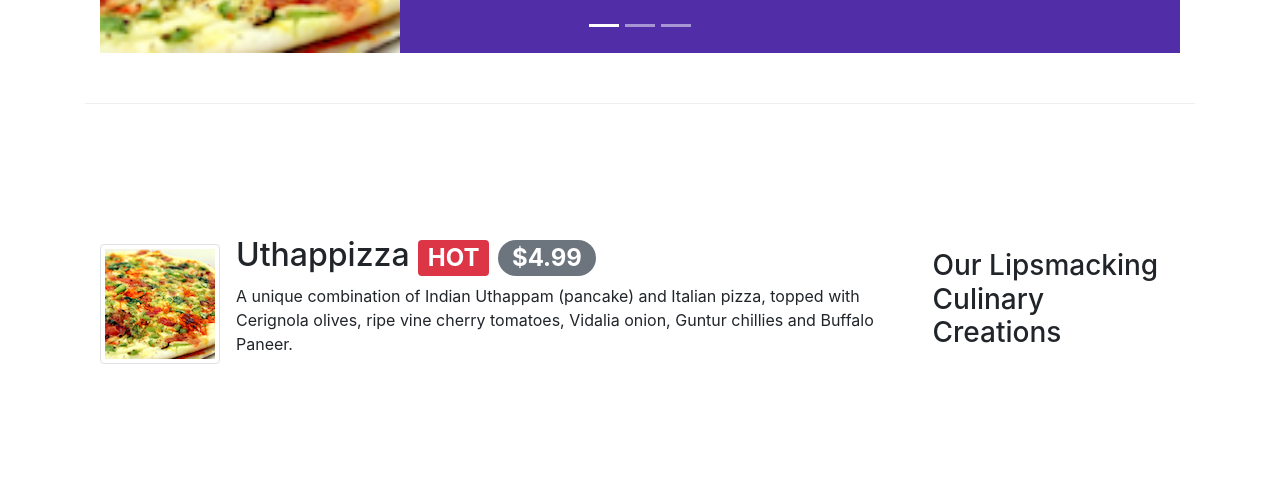
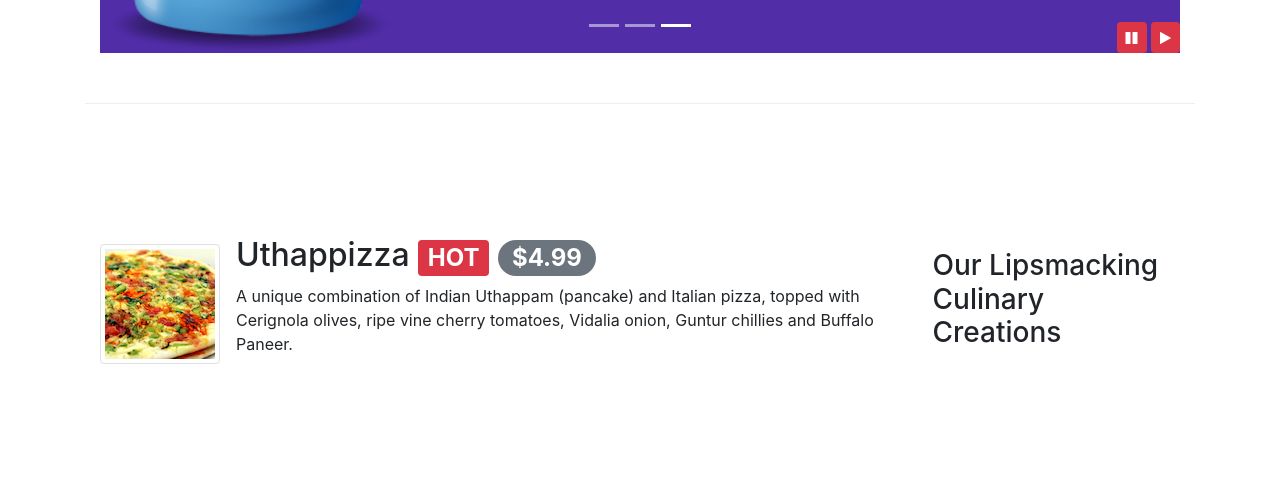
Before and after one commit to talesmilan/Site-de-Restaurante-Bootstrap, a website: page index.html in a window 1280 px wide. Shown: the part 619-1100 px from the top of the page. Drawn offline with nearby package versions, Linux system fonts and the light colour scheme.

Commit message:
Bootstrap JQuery

```diff
--- a/css/styles.css
+++ b/css/styles.css
@@ -63,3 +63,9 @@ body {
     left: 0;
     min-height: 300px;
 }
+
+#carouselButton {
+    right: 0px;
+    position: absolute;
+    bottom: 0px;
+}
--- a/index.html
+++ b/index.html
@@ -196,6 +196,10 @@
                     <a class="carousel-control-next" href="#mycarousel" role="button" data-slide="next">
                         <span class="carousel-control-next-icon"></span>
                     </a>
+                    <div class="but-group" id="carouselButton">
+                        <button class="btn btn-danger btn-sm" id="carousel-pause"><span class="fa fa-pause"></span></button>
+                        <button class="btn btn-danger btn-sm" id="carousel-play"><span class="fa fa-play"></span></button>
+                    </div>
                 </div>
             </div>
         </div>
@@ -326,6 +330,17 @@
     <script src="node_modules/jquery/dist/jquery.slim.min.js"></script>
     <script src="node_modules/popper.js/dist/umd/popper.min.js"></script>
     <script src="node_modules/bootstrap/dist/js/bootstrap.min.js"></script>
+    <script>
+        $(document).ready(function() {
+            $('#mycarousel').carousel({interval:2000})
+            $('#carousel-pause').click(function() {
+                $('#mycarousel').carousel('pause')
+            })
+            $('#carousel-play').click(function() {
+                $('#mycarousel').carousel('cycle')
+            })
+        })
+    </script>
     <!--<script>
         $(document).ready(function() {
             $('[data-toggle="tooltip"]').tooltip();
```
